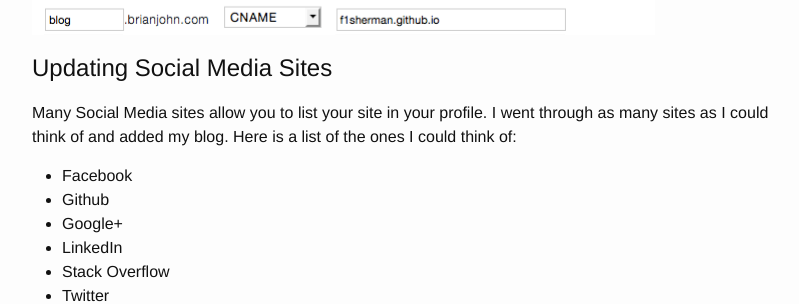
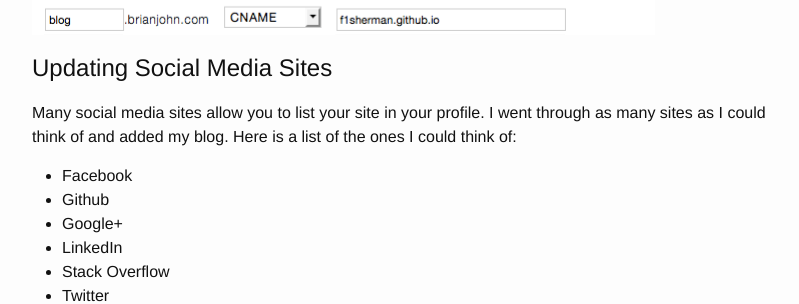
Before and after one commit to f1sherman/f1sherman.github.io, a Jekyll site: the page built from _posts/2014-12-27-setting-up-my-blog-using-jekyll-and-github-pages.markdown, in a window 1280 px wide and 900 px high, scrolled down 3624 px. Shown: the part 171-475 px from the top of the window, without its empty margins (238-1037 px from the left). Built offline with Jekyll 4.4.1, drawn with Linux system fonts in a browser that asks for light colours; comment, search, counter and statistics services are not loaded.

Commit message:
undo unnecessary capitalization

```diff
--- a/_posts/2014-12-27-setting-up-my-blog-using-jekyll-and-github-pages.markdown
+++ b/_posts/2014-12-27-setting-up-my-blog-using-jekyll-and-github-pages.markdown
@@ -102,7 +102,7 @@
 Updating Social Media Sites
 ===========================
 
-Many Social Media sites allow you to list your site in your profile. I went through as many sites as I could think of and added my blog. Here is a list of the ones I could think of:
+Many social media sites allow you to list your site in your profile. I went through as many sites as I could think of and added my blog. Here is a list of the ones I could think of:
 
 * Facebook
 * Github
```
